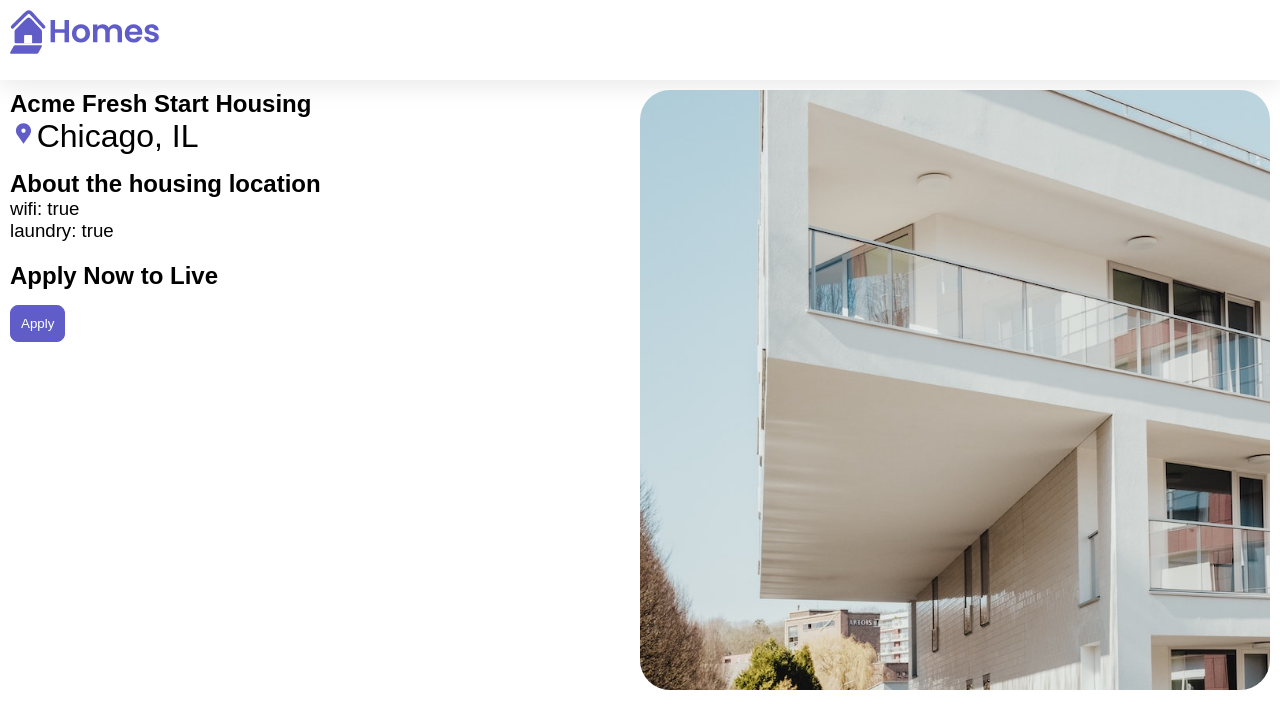
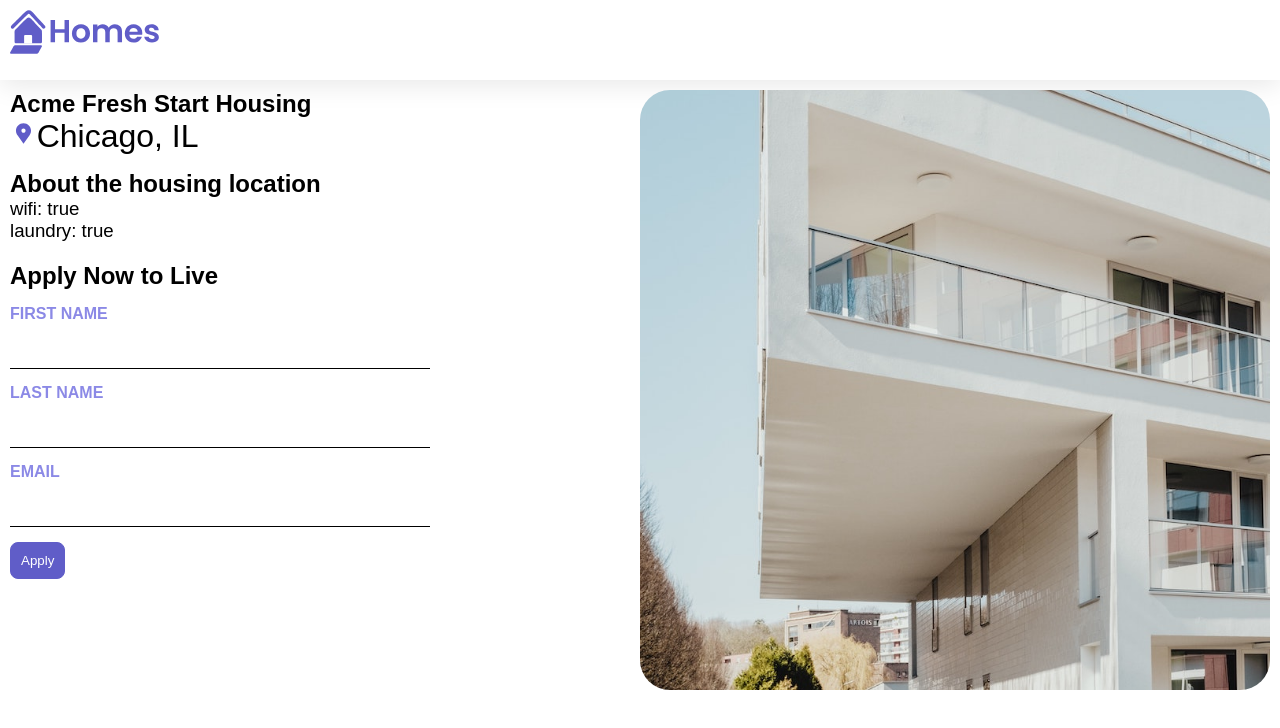
Before and after one commit to Wenying0808/learning-angular, an Angular app: page /details/0 in a window 1280 px wide. Shown: the top 728 px of the page. Built offline with nearby package versions, Linux system fonts and the light colour scheme.

Commit message:
add apply form

```diff
--- a/src/app/details/details.component.ts
+++ b/src/app/details/details.component.ts
@@ -3,11 +3,12 @@ import { CommonModule } from '@angular/common';
 import { ActivatedRoute } from '@angular/router';
 import { HousingService } from '../housing.service';
 import { HousingLocation } from '../housing-location';
+import { FormControl, FormGroup, ReactiveFormsModule } from '@angular/forms';
 
 @Component({
   selector: 'app-details',
   standalone: true,
-  imports: [CommonModule],
+  imports: [CommonModule, ReactiveFormsModule],
   template: `
    <article>
       <img class="listing-photo" [src]="housingLocation?.photo" [alt]="housingLocation?.name">
@@ -24,20 +25,42 @@ import { HousingLocation } from '../housing-location';
       </section>
       <section class="listing-apply">
         <h2 class="section-heading">Apply Now to Live</h2>
-        <button class="primary">Apply</button>
+        <form [formGroup]="applyForm" (submit)="submitApplication()">
+          <label for="first-name">First Name</label>
+          <input id="first-name" type="text" formControlName="firstName">
+          <label for="last-name">Last Name</label>
+          <input id="last-name" type="text" formControlName="lastName">
+          <label for="email">Email</label>
+          <input id="email" type="text" formControlName="email">
+          <button class="primary" type="submit">Apply</button>
+        </form>
       </section>
    </article>
   `,
   styleUrls: ['./details.component.css']
 })
+
 export class DetailsComponent {
   route: ActivatedRoute = inject(ActivatedRoute);
   housingService = inject(HousingService);
   housingLocation: HousingLocation | undefined;
+  applyForm = new FormGroup({
+    firstName: new FormControl(''),
+    lastName: new FormControl(''),
+    email: new FormControl(''),
+  });
 
   constructor(){
     const housingLocationId = Number(this.route.snapshot.params['id']); // get id from the route
     this.housingLocation = this.housingService.getAllHousingLocationById(housingLocationId);
   }
 
+  submitApplication(){
+    this.housingService.submitApplication(
+      this.applyForm.value.firstName ?? '',
+      this.applyForm.value.lastName ?? '',
+      this.applyForm.value.email ?? ''
+    )
+  }
+
 }
--- a/src/app/housing.service.ts
+++ b/src/app/housing.service.ts
@@ -116,4 +116,8 @@ export class HousingService {
   getAllHousingLocationById( id: number): HousingLocation | undefined {
     return this.housingLocationList.find(housingLocation => housingLocation.id === id);
   }
+
+  submitApplication(firstName: string, lastName: string, email: string){
+    console.log(firstName, lastName, email);
+  }
 }
```
